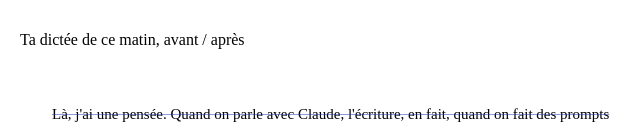
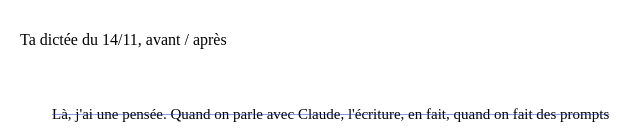
Before and after one commit to damienrsl/guide-dictee-claude, a plain HTML site: page corps.html in a window 1280 px wide. Shown: the part 665-795 px from the top of the page, 304-944 px from the left. Drawn offline with Linux system fonts and the light colour scheme.

Commit message:
Étiquette : date au lieu de « ce matin »
Co-Authored-By: Claude Fable 5.1 <noreply@anthropic.com>

```diff
--- a/corps.html
+++ b/corps.html
@@ -58,7 +58,7 @@ section>.etiquette{display:block;margin:0 4px 10px}
   </section>
 
   <section>
-    <span class="etiquette">Ta dictée de ce matin, avant / après</span>
+    <span class="etiquette">Ta dictée du 14/11, avant / après</span>
     <div class="verre carte">
       <p class="dictee"><s>Là, j'ai une pensée. Quand on parle avec Claude, l'écriture, en fait, quand on fait des prompts écrits, on va plus lentement, mais notre prompt est meilleur… même si notre audio est moins bon de 1,5, on va trois fois plus vite…</s> J'aimerais que tu me fasses <mark>un cours dans ma direction artistique</mark> qui m'apprend <mark>à être précis à l'oral</mark>, parce qu'à l'écrit je suis plutôt bon.</p>
       <p class="dictee"><mark>Je veux</mark> un guide court dans ma DA, <mark>pour</mark> dicter aussi précis que j'écris, <mark>à partir de</mark> l'enregistrement 17 dans Téléchargements, <mark>en</mark> une page. <mark>Ce que je ne sais pas encore :</mark> rien.</p>
```
Also changed, not shown: index.html (+1 -1 lines).
